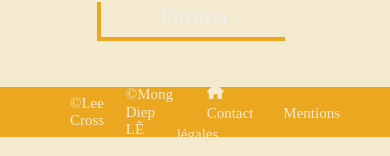
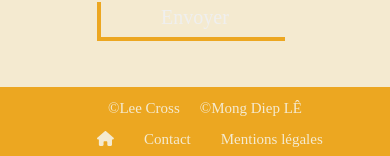
Before and after one commit to MongDiep94/Unicorns-Care, a React (Create React App) app in the folder front/: page /contact in a window 390 px wide. Shown: the part 724-880 px from the top of the page. Built offline with nearby package versions, Linux system fonts and the light colour scheme; no server answers; a web font is replaced by a local one.

Commit message:
Mobile first Page NotFound - Footer

```diff
--- a/front/src/Components/Footer/Footer.js
+++ b/front/src/Components/Footer/Footer.js
@@ -11,11 +11,11 @@ const Footer = () => {
         <a href="https://woodsplitterleecross.com/" target= "_blank">©Lee Cross</a>
         <a href="https://www.linkedin.com/in/mong-diep-le-devfullstackjs/" target="_blank">©Mong Diep LÊ</a>
       </section>
-      <section>
+      <nav>
         <NavLink to="/" className="footer__nav"><FontAwesomeIcon icon={faHouse} /></NavLink>
         <NavLink to="/contact" className="footer__nav">Contact</NavLink>
         <NavLink to="/mentions-legales" className="footer__nav">Mentions légales</NavLink>
-      </section>
+      </nav>
     </footer>
   );
 };
--- a/front/src/css/styles.css
+++ b/front/src/css/styles.css
@@ -1193,30 +1193,28 @@ button:focus {
 
 .footer {
   display: flex;
-  flex-direction: row;
+  flex-direction: column;
   justify-content: space-between;
   align-items: center;
-  height: 5rem;
-  padding: 1rem 5rem;
+  height: fit-content;
+  padding: 1rem;
   background-color: var(--color-gold);
 }
+.footer a {
+  font-size: 1.5rem;
+}
 
 .credits {
-  display: flex;
+  display: inline-block;
   align-items: center;
-}
-
+  margin-bottom: 1rem;
+}
 .credits a {
   margin-left: 2rem;
 }
 
-.footer a {
-  font-size: 1.5rem;
-}
-
 .footer__nav {
   color: var(--color-cream);
-  font-size: 1.5rem;
   margin-left: 3rem;
 }
 
@@ -1693,7 +1691,7 @@ REGISTER
 }
 
 .licorne-dab {
-  max-width: 30%;
+  max-width: 60%;
 }
 
 .text-not-found {
@@ -1725,7 +1723,7 @@ REGISTER
 
 .logo {
   margin-top: 5rem;
-  width: 20%;
+  width: 50%;
 }
 
 /* *****************************************************************
--- a/front/src/sass/layout/_footer.scss
+++ b/front/src/sass/layout/_footer.scss
@@ -1,28 +1,29 @@
 .footer {
   display: flex;
-  flex-direction: row;
+  flex-direction: column;
   justify-content: space-between;
   align-items: center;
-  height: 5rem;
-  padding: 1rem 5rem;
+  height: fit-content;
+  padding: 1rem;
   background-color: var(--color-gold);
+
+  a {
+    font-size: 1.5rem;
+  }
 }
 
 .credits {
-  display: flex;
+  display: inline-block;
   align-items: center;
-}
-.credits a {
-  margin-left: 2rem;
-}
+  margin-bottom: 1rem;
 
-.footer a {
-  font-size: 1.5rem;
+  a {
+    margin-left: 2rem;
+  }
 }
 
 .footer__nav {
   color: var(--color-cream);
-  font-size: 1.5rem;
   margin-left: 3rem;
 }
 
--- a/front/src/sass/pages/_notFound.scss
+++ b/front/src/sass/pages/_notFound.scss
@@ -11,7 +11,7 @@
   margin-bottom: 5rem;
 }
 .licorne-dab {
-  max-width: 30%;
+  max-width: 60%;
 }
 .text-not-found {
   max-width: 60%;
@@ -39,5 +39,5 @@
 
 .logo {
   margin-top: 5rem;
-  width: 20%;
+  width: 50%;
 }
```
Also changed, not shown: 1 other file (tests, documents, lock files or other folders).
